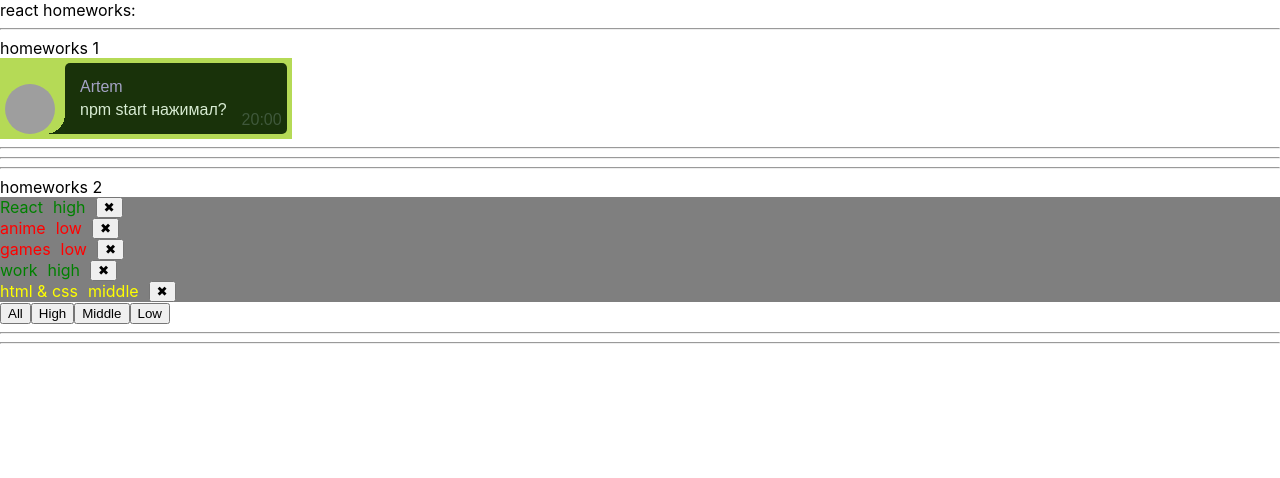
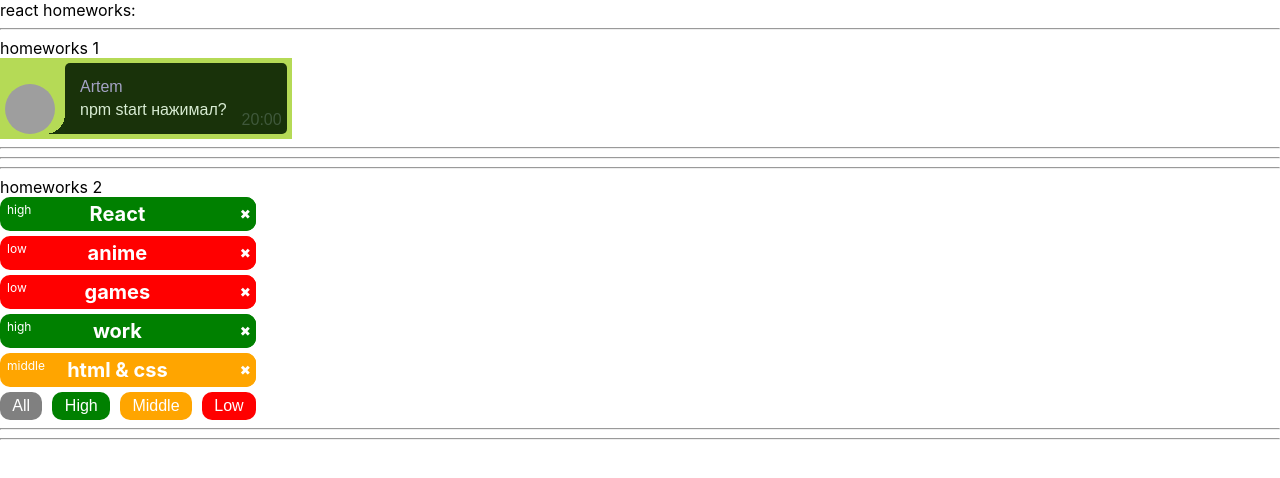
Before and after one commit to vovkahorror/simple-react-homeworks, a React (Create React App) app: page / in a window 1280 px wide. Shown: the top 478 px of the page. Built offline with nearby package versions, Linux system fonts and the light colour scheme; grey boxes are pictures that could not be loaded.

Commit message:
fix: css styles

```diff
--- a/src/p2-homeworks/h2/Affair.module.css
+++ b/src/p2-homeworks/h2/Affair.module.css
@@ -1,19 +1,44 @@
-.high,
-.middle,
-.low {
+.affair {
+  position: relative;
   display: flex;
-  gap: 10px;
-  background: rgba(0, 0, 0, 0.5);
+  justify-content: space-between;
+  border-radius: 10px;
+  color: white;
+  font-size: 20px;
+}
+
+.affair * {
+  padding: 5px;
 }
 
 .high {
-  color: green;
+  background: green;
 }
 
 .middle {
-  color: yellow;
+  background: orange;
 }
 
 .low {
-  color: red;
+  background: red;
 }
+
+.name {
+  flex-grow: 1;
+  text-align: center;
+  font-weight: 700;
+}
+
+.priority {
+  position: absolute;
+  top: 0;
+  left: 2px;
+  font-size: 12px;
+}
+
+.button {
+  color: white;
+  border: none;
+  border-radius: 10px;
+  cursor: pointer;
+}
--- a/src/p2-homeworks/h2/Affair.tsx
+++ b/src/p2-homeworks/h2/Affair.tsx
@@ -14,10 +14,10 @@ function Affair(props: AffairPropsType) {
   }
 
   return (
-    <div className={styles[props.affair.priority]}>
-      <div>{props.affair.name}</div>
-      <div>{props.affair.priority}</div>
-      <button onClick={() => deleteCallback(props.affair)}>✖</button>
+    <div className={`${styles.affair} ${styles[props.affair.priority]}`}>
+      <div className={styles.name}>{props.affair.name}</div>
+      <div className={styles.priority}>{props.affair.priority}</div>
+      <button className={`${styles.button} ${styles[props.affair.priority]}`} onClick={() => deleteCallback(props.affair)}>✖</button>
     </div>
   )
 }
--- /dev/null
+++ b/src/p2-homeworks/h2/Affairs.module.css
@@ -0,0 +1,35 @@
+.affairs {
+  display: flex;
+  flex-direction: column;
+  gap: 5px;
+  width: 20%;
+}
+
+.buttons {
+  display: flex;
+  justify-content: space-between;
+  gap: 10px;
+}
+
+.buttons * {
+  flex-grow: 1;
+  padding: 5px;
+  background: gray;
+  border: none;
+  border-radius: 10px;
+  font-size: 16px;
+  color: white;
+  cursor: pointer;
+}
+
+.high {
+  background: green;
+}
+
+.middle {
+  background: orange;
+}
+
+.low {
+  background: red;
+}
--- a/src/p2-homeworks/h2/Affairs.tsx
+++ b/src/p2-homeworks/h2/Affairs.tsx
@@ -1,6 +1,7 @@
-import React from 'react'
-import Affair from './Affair'
-import {AffairType, filterAffairs, FilterType} from './HW2'
+import React from 'react';
+import Affair from './Affair';
+import {AffairType, filterAffairs, FilterType} from './HW2';
+import styles from './Affairs.module.css';
 
 type AffairsPropsType = {
   data: Array<AffairType>;
@@ -23,14 +24,16 @@ function Affairs(props: AffairsPropsType) {
   const setLow = () => props.setFilter('low');
 
   return (
-    <div>
+    <div className={styles.affairs}>
 
       {mappedAffairs}
 
-      <button onClick={setAll}>All</button>
-      <button onClick={setHigh}>High</button>
-      <button onClick={setMiddle}>Middle</button>
-      <button onClick={setLow}>Low</button>
+      <div className={styles.buttons}>
+        <button onClick={setAll}>All</button>
+        <button className={styles.high} onClick={setHigh}>High</button>
+        <button className={styles.middle} onClick={setMiddle}>Middle</button>
+        <button className={styles.low} onClick={setLow}>Low</button>
+      </div>
     </div>
   )
 }
```
